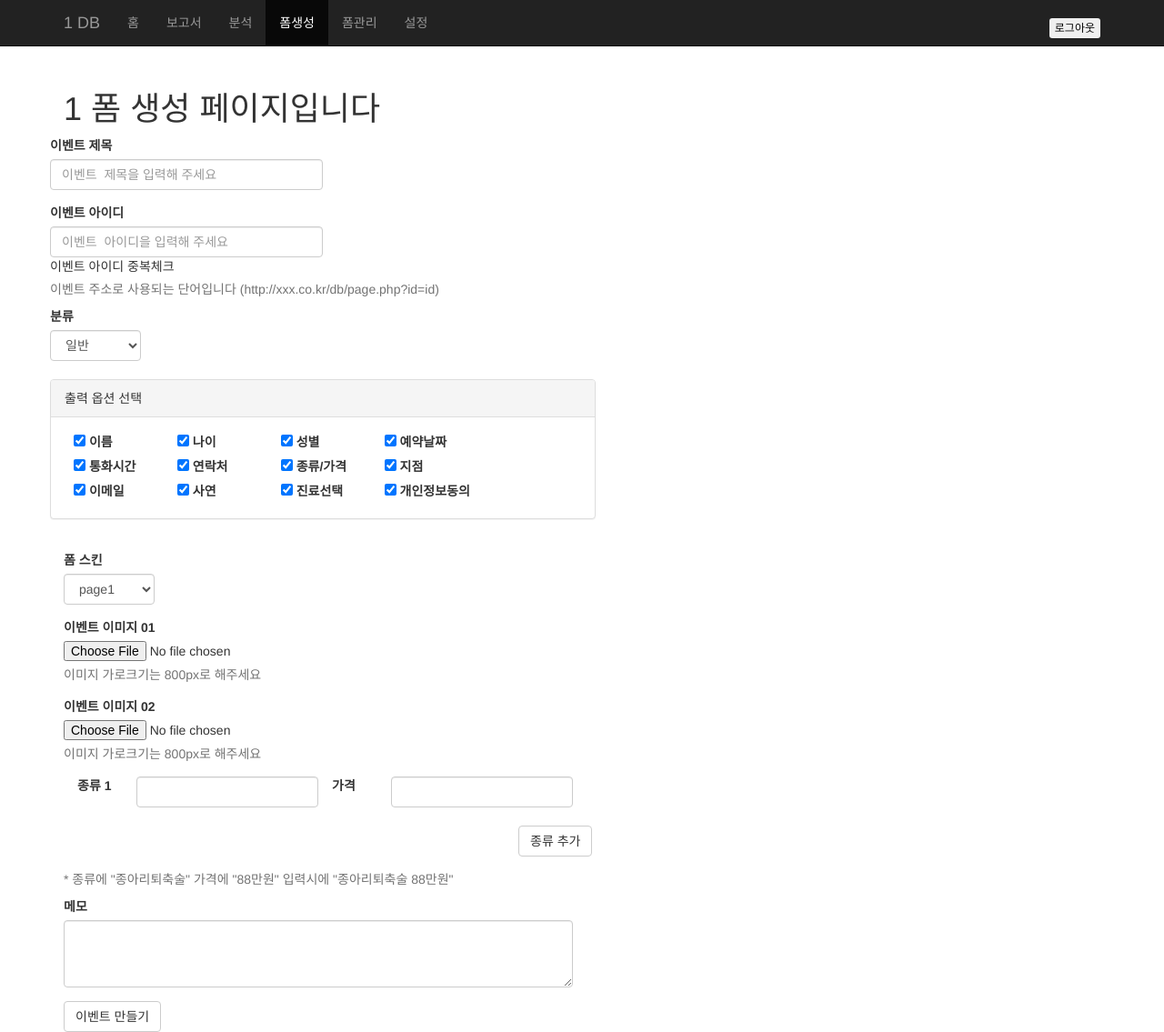
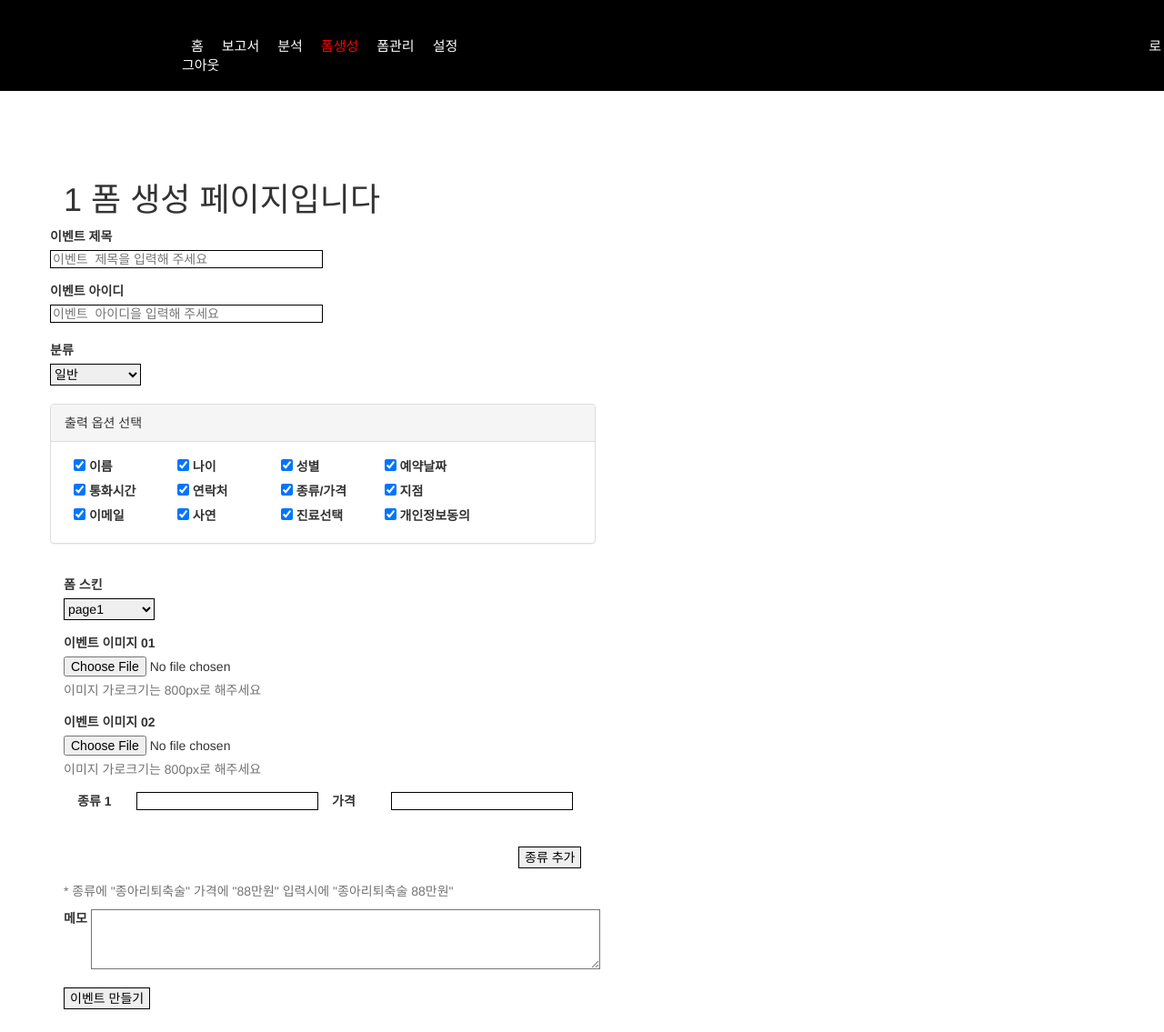
Before and after one commit to nan1004au/crmdb, a PHP site: page /create_form.php in a window 1280 px wide. Shown: the whole page at 91% size. After the commit the page ends 1110 px from the top, so only its background shows below. Run offline with PHP 8.4, Linux system fonts and the light colour scheme; the visitor is signed in with stand-in values (Sample User, id 1); some libraries are stand-ins or nearby versions.

Commit message:
익스플로어 오류 반영

```diff
--- a/create_form.php
+++ b/create_form.php
@@ -25,6 +25,7 @@ if(!isset($_SESSION["user_id"])){
 		<script type="text/javascript" src="https://ajax.googleapis.com/ajax/libs/jquery/1.6.2/jquery.min.js"></script>
 		<script type="text/javascript" src="js/create_form.js"></script>
 		<link rel="stylesheet" type="text/css" href="css/create_form.css" />
+		<link href="css/all.css" rel="stylesheet">
 		<meta charset="utf-8">
 		<meta name="viewport" content="width=device-width, initial-scale=1.0">
 		<meta name="description" content="">
@@ -58,23 +59,8 @@ display:none;
 		<body>
 
 
-		<div class="navbar navbar-inverse navbar-fixed-top">
-		<div class="container">
-		<div class="navbar-header">
-		<button type="button" class="navbar-toggle" data-toggle="collapse" data-target=".navbar-collapse">
-		<span class="icon-bar"></span>
-		<span class="icon-bar"></span>
-		<span class="icon-bar"></span>
-		</button>
-	 <a class="navbar-brand" href="#"><?=$config_title?> DB</a>
-		</div>
-
-
 		<?menu_print("폼생성");?>
 
-
-		</div>
-		</div>
 		<div class="container">
 		<div class="starter-template">
 		<br /><br />
@@ -88,19 +74,16 @@ display:none;
 
 		<div class="form-group">
 		<label for="exampleInputEmail1">이벤트 제목</label>
-		<input type="text" style="width:300px;" class="form-control" name="event_title" id="event_title" placeholder="이벤트  제목을 입력해 주세요">
+		<input type="text" style="width:300px;display:block" class="" name="event_title" id="event_title" placeholder="이벤트  제목을 입력해 주세요">
 		</div>
 
 		<div class="form-group">
 			<label for="exampleInputEmail1">이벤트 아이디</label>
-			<input type="text"  style="width:300px;" class="form-control" name="event_id"  id="event_id" placeholder="이벤트  아이디을 입력해 주세요">
-			<span id="event_id_check">이벤트 아이디 중복체크</span>
-
-
-			<p class="help-block">이벤트 주소로 사용되는 단어입니다 (http://xxx.co.kr/db/page.php?id=id)</p>
+			<input type="text"  style="width:300px;display:block" class="" name="event_id"  id="event_id" placeholder="이벤트  아이디을 입력해 주세요">
+			<br />
 
 			<label for="exampleInputEmail1">분류 </label>
-			<select style="width:100px;" id="cate" name = "cate"class="form-control">
+			<select style="width:100px;display:block" id="cate" name = "cate"class="">
 				<option value="일반" selected>일반</option>
 				<option value="체험단">체험단</option>
 				<option value="사연">사연</option>
@@ -134,7 +117,7 @@ display:none;
 		</div>
 		<label for="exampleInputEmail1">폼 스킨 </label>
 		<div class="form-group">
-			<select style="width:100px;" id="form_type" name = "form_type"class="form-control">
+			<select style="width:100px;display:block" id="form_type" name = "form_type"class="">
 		<?
 			$d= dir("page/");
 			while(false!==($entry = $d->read())){
@@ -168,24 +151,26 @@ display:none;
 				<div id="price_div_<?=$i?>">
 					<label style="width:80px;"  class="col-lg-2" for="exampleInputFile" id="event1" name="event1">종류 <?=$i?></label>
 
-					<input style="width:200px;"  class="col-lg-2 form-control" type="text" id="event<?=$i?>_name" name="event<?=$i?>_name"  placeholder="">
+					<input style="width:200px;"  class="col-lg-2 " type="text" id="event<?=$i?>_name" name="event<?=$i?>_name"  placeholder="">
 
 					<label  style="width:80px;" class="col-lg-2" for="exampleInputFile">가격 </label>
 
-					<input style="width:200px;" type="text" class="form-control" id="event<?=$i?>_name" name="event<?=$i?>_price" placeholder="">
+					<input style="width:200px;" type="text" class="" id="event<?=$i?>_name" name="event<?=$i?>_price" placeholder="">
 				</div>
 			<?}?>
-					<button type="button" id="btn-price" style="margin-left:500px;margin-top:20px;" class="btn btn-default">종류 추가</button>
-					<span id="span-price" style="margin-left:500px;margin-top:20px;" >종류는 10개까지 가능합니다</button>
+			<br />
+					<button type="button" id="btn-price" style="margin-left:500px;margin-top:20px;" class="">종류 추가</button>
+					<span id="span-price" style="margin-left:500px;margin-top:20px;" >종류는 10개까지 가능합니다</span>
 			</div>
 		</div>
 		<p class="help-block">* 종류에 "종아리퇴축술" 가격에 "88만원" 입력시에  "종아리퇴축술 88만원"</p>
 
-		<div class="form-group">
+		<div class="">
 		<label for="exampleInputEmail1">메모</label>
-		<textarea class="form-control" style="width:560px;" rows="3" id="event_comment" name="event_comment"></textarea>
+		<textarea class="" style="width:560px;" rows="3" id="event_comment" name="event_comment"></textarea>
 		</div>
-		<button type="submit" class="btn btn-default">이벤트 만들기</button>
+		<br />
+		<button type="submit" class="">이벤트 만들기</button>
 		</form>
 		</div>
 		</div>
--- /dev/null
+++ b/css/all.css
@@ -0,0 +1,72 @@
+.container{
+	width:1200px;
+	margin:0 auto;
+}
+
+
+.nav-con{
+	width:100%;
+	height:100px;
+	background-color:#000000;
+}
+.nav{
+	padding-top:40px;
+	margin-left:200px;
+}
+.menu-title{
+	float: left;
+}
+.menu {
+	    list-style:none;
+		margin:0;
+		padding:0;
+}
+
+.menu li{
+	margin-left:10px;
+	margin-right:10px;
+	float: left;
+}
+
+#logout_txt{
+	margin-left:750px;
+}
+.nav a{font-size:15px;}
+.nav a:link {text-decoration: none; color: #FFFFFF;}
+.nav a:visited {text-decoration: none; color: #FFFFFF;}
+.nav a:active {text-decoration: none; color: #FFFFFF;}
+.nav a:hover {text-decoration: underline; color: red;}
+
+.act{
+	color:red;
+}
+.act a{font-size:15px;}
+.act a:link {text-decoration: none; color: red;}
+.act a:visited {text-decoration: none; color: red;}
+.act a:active {text-decoration: none; color: red;}
+.act a:hover {text-decoration: underline; color: red;}
+
+
+
+input[type="button"], button[type="button"], button[type="submit"]{
+	height: 24px;
+	border-width:1px;
+	border-color:black;
+	border-style:solid;
+
+}
+
+select {
+	height: 24px;
+	border-width:1px;
+	border-color:black;
+	border-style:solid;
+	margin-left:5px;
+}
+
+input[type="password"],input[type="text"]{
+	height: 20px;
+	border-width:1px;
+	border-color:black;
+	border-style:solid;
+}
--- a/include/menu.php
+++ b/include/menu.php
@@ -1,6 +1,5 @@
 <?
 function menu_print( $active_menu) {
-
 $home= "";
 $report= "";
 $analysis= "";
@@ -9,34 +8,31 @@ $admin= "";
 $create_form= "";
 
 if($active_menu== "홈"){
-	$home = 'class="active"';
+	$home = 'class="act"';
 }else if($active_menu== "보고서"){
-	$report= 'class="active"';
+	$report= 'class="act"';
 }else if($active_menu == "분석"){
-	$analysis= 'class="active"';
+	$analysis= 'class="act"';
 }else if($active_menu == "폼관리"){
-	$manage_form= 'class="active"';
+	$manage_form= 'class="act"';
 }else if($active_menu== "설정"){
-	$admin= 'class="active"';
+	$admin= 'class="act"';
 }else if($active_menu== "폼생성"){
-	$create_form= 'class="active"';
-}
-echo "
-		<div class=\"collapse navbar-collapse\">
-		<ul class=\"nav navbar-nav\">
-		<li $home  ><a href=\"report.php\">홈</a></li>
-		<li $report><a href=\"report.php\">보고서</a></li>
-		<li $analysis><a href=\"#analysis.php\">분석</a></li>
-		<li $create_form><a href=\"create_form.php\">폼생성</a></li>
-		<li $manage_form><a href=\"manage_form.php\">폼관리</a></li>
-		<li $admin><a href=\"admin.php\">설정</a></li>
-		</ul>
-
-		<ul class=\"nav navbar-nav navbar-right\">
-		<!-- <li><a href=\"#about\" id=\"logout_txt\">로그아웃</a></li> --!>
-		<li><br /><input type=\"button\" id=\"logout_txt\" class=\"btn btn-xs\" value=\"로그아웃\" /></li>
-		</ul>
-		</div><!--/.nav-collapse -->
-";
+	$create_form= 'class="act"';
 }
 ?>
+<div class="nav-con">
+<div class="nav">
+<ul class="menu">
+<li <?=$home?>><a href="report.php">홈</a></li>
+<li <?=$report?>><a href="report.php">보고서</a></li>
+<li <?=$analysis?>><a href="#analysis.php">분석</a></li>
+<li <?=$create_form?>><a href="create_form.php">폼생성</a></li>
+<li <?=$manage_form?>><a href="manage_form.php">폼관리</a></li>
+<li <?=$admin?>><a href="admin.php">설정</a></li>
+</ul>
+
+<a id="logout_txt" href="#">로그아웃</a>
+</div>
+</div>
+<?}?>
--- a/js/all.js
+++ b/js/all.js
@@ -1,7 +1,6 @@
-
 $(document).ready(function(){
-
 		$('#logout_txt').click(function(){
+			alert("all");
 			$.ajax({
 				type: "GET",
 				url: "proce.php",
@@ -12,5 +11,4 @@ $(document).ready(function(){
 				}
 			});
 		});
-
-	);
+});
```
Also changed, not shown: admin.php (+15 -25 lines), css/report.css (added, +60 -0 lines), edit_form.php (+20 -45 lines), manage_form.php (+8 -14 lines), report.php (+32 -50 lines), test.php (added, +63 -0 lines).
